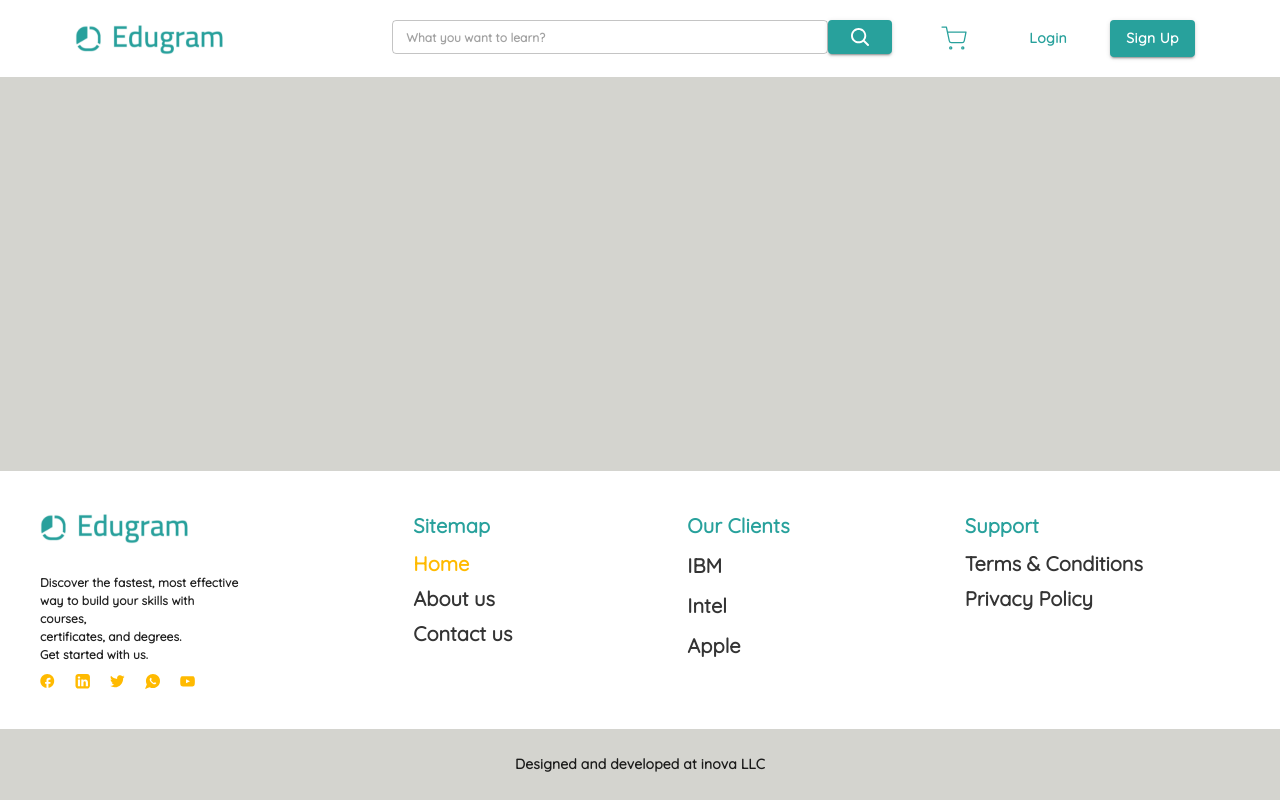
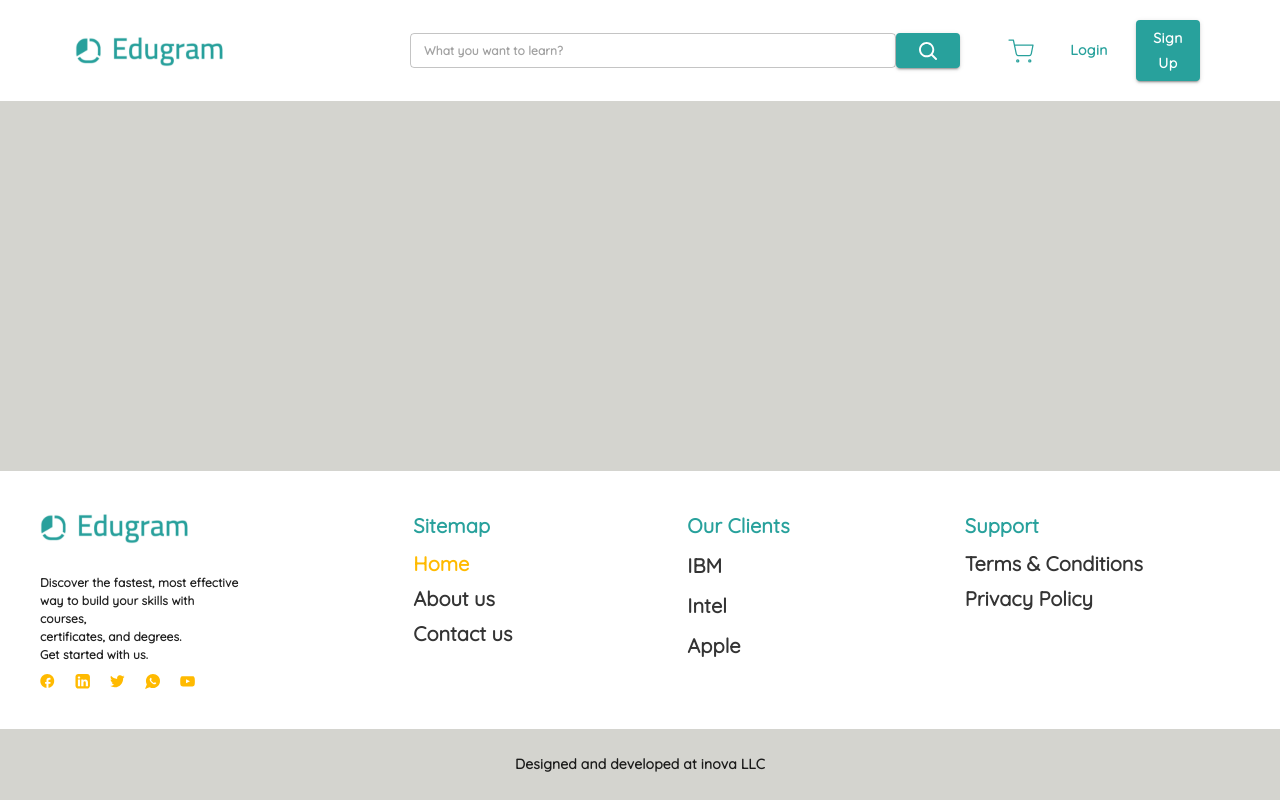
Before and after one commit to Engyyyy/E-Learning-Platform, a React (Create React App) app: page / in a window 1280 px wide. Built offline with nearby package versions, Linux system fonts and the light colour scheme.

Commit message:
add logged in state

```diff
--- a/src/components/Header.js
+++ b/src/components/Header.js
@@ -1,9 +1,41 @@
-import { Button, Stack } from "@mui/material";
+import { useContext } from "react";
+import { Button, Stack, IconButton } from "@mui/material";
+import UserContext from "../contexts/UserContext";
 import logo from "../assets/logo.svg";
 import ShoppingCartIcon from "../assets/shopping-cart-icon.svg";
+import NotificationsIcon from "../assets/notifications-icon.svg";
+import AvatarIcon from "../assets/avatar.svg";
 import SearchBar from "./SearchBar";
 
 function Header() {
+  const { isLoggedIn } = useContext(UserContext);
+  const loggedOutHeader = (
+    <>
+      <IconButton>
+        <img src={ShoppingCartIcon} alt="shopping-cart-icon" />
+      </IconButton>
+      <Button variant="text">Login</Button>
+      <Button variant="contained">Sign Up</Button>
+    </>
+  );
+  const loggedInHeader = (
+    <>
+      <IconButton>
+        <img
+          width="22px"
+          height="27px"
+          src={NotificationsIcon}
+          alt="notifications-icon"
+        />
+      </IconButton>
+      <IconButton>
+        <img src={ShoppingCartIcon} alt="shopping-cart-icon" />
+      </IconButton>
+      <IconButton>
+        <img width="62px" height="62px" src={AvatarIcon} alt="avatar-icon" />
+      </IconButton>
+    </>
+  );
   return (
     <Stack
       direction="row"
@@ -16,22 +48,19 @@ function Header() {
       <img
         src={logo}
         alt="logo"
-        style={{ marginLeft: "65px", marginRight: "75px" }}
+        style={{ marginLeft: "65px", marginRight: "185px" }}
       />
+      <SearchBar placeholder="What you want to learn?" />
       <Stack
         direction="row"
-        spacing="30px"
+        spacing="15px"
         sx={{ flexGrow: 1 }}
         justifyContent="end"
-        marginLeft="75px"
+        alignItems="center"
+        marginLeft="40px"
         marginRight="75px"
       >
-        <SearchBar placeholder="What you want to learn?" />
-        <Button variant="text" sx={{ padding: 0 }}>
-          <img src={ShoppingCartIcon} alt="shopping cart icon" />
-        </Button>
-        <Button variant="text">Login</Button>
-        <Button variant="contained">Sign Up</Button>
+        {isLoggedIn ? loggedInHeader : loggedOutHeader}
       </Stack>
     </Stack>
   );
--- a/src/components/SearchBar.js
+++ b/src/components/SearchBar.js
@@ -28,7 +28,7 @@ function SearchBar({ placeholder }) {
       options={["a", "b", "c", "d"]}
       renderInput={(params) => {
         return (
-          <Stack direction="row" width="500px">
+          <Stack direction="row" width="550px">
             <TextField {...params} size="small" placeholder={placeholder} />
             <Button variant="contained">
               <img src={SearchIcon} alt="search-icon" />
--- /dev/null
+++ b/src/contexts/UserContext.js
@@ -0,0 +1,20 @@
+import { createContext, useState } from "react";
+
+const UserContext = createContext();
+
+function Provider({ children }) {
+  const [isLoggedIn, setIsLoggedIn] = useState(false);
+
+  const login = () => {
+    setIsLoggedIn(true);
+  };
+
+  return (
+    <UserContext.Provider value={{ isLoggedIn, login }}>
+      {children}
+    </UserContext.Provider>
+  );
+}
+
+export default UserContext;
+export { Provider };
--- a/src/index.js
+++ b/src/index.js
@@ -4,6 +4,7 @@ import { ThemeProvider } from "@emotion/react";
 import { mainTheme } from "./themes/main-theme";
 import { CssBaseline } from "@mui/material";
 import "./index.css";
+import { Provider } from "./contexts/UserContext";
 import App from "./App";
 
 const el = document.getElementById("root");
@@ -12,7 +13,9 @@ const root = ReactDOM.createRoot(el);
 root.render(
   <ThemeProvider theme={mainTheme}>
     <CssBaseline>
-      <App />
+      <Provider>
+        <App />
+      </Provider>
     </CssBaseline>
   </ThemeProvider>
 );
```
Also changed, not shown: src/assets/avatar.svg (added), src/assets/notifications-icon.svg (added).
